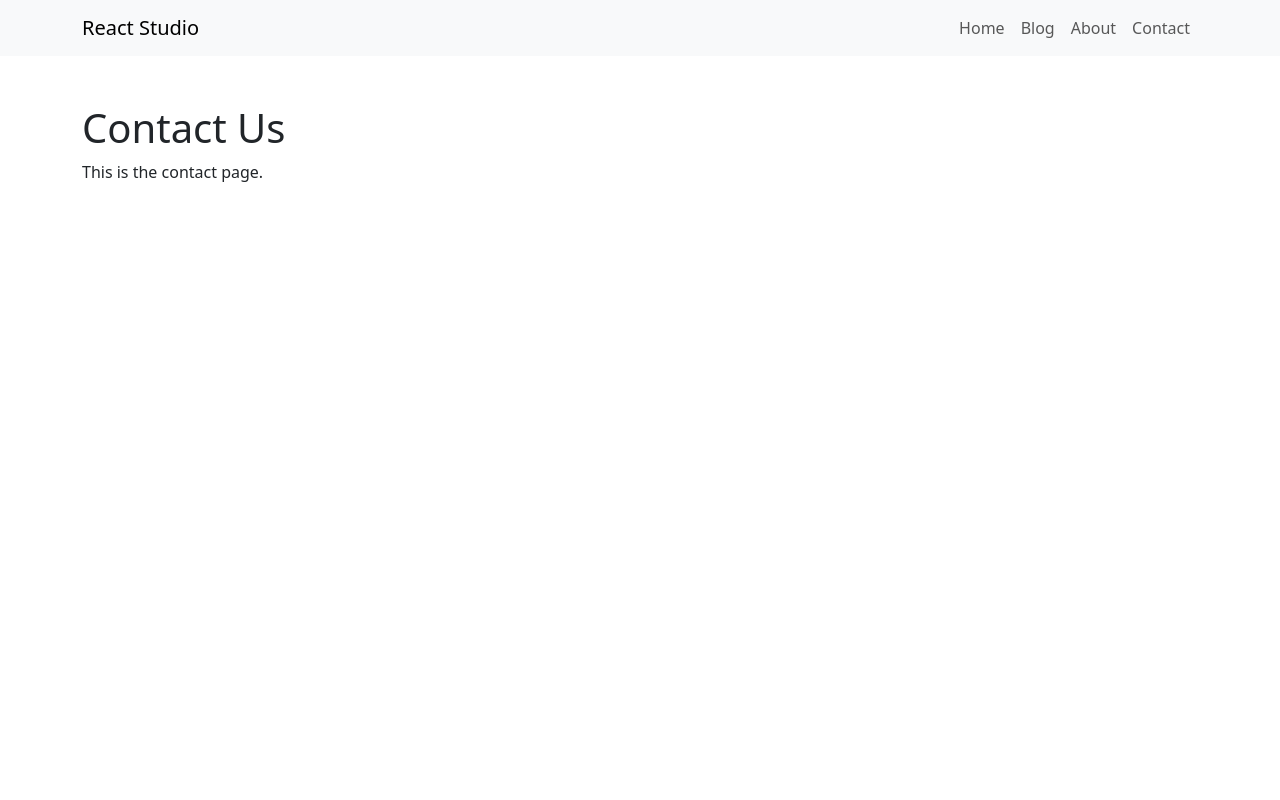
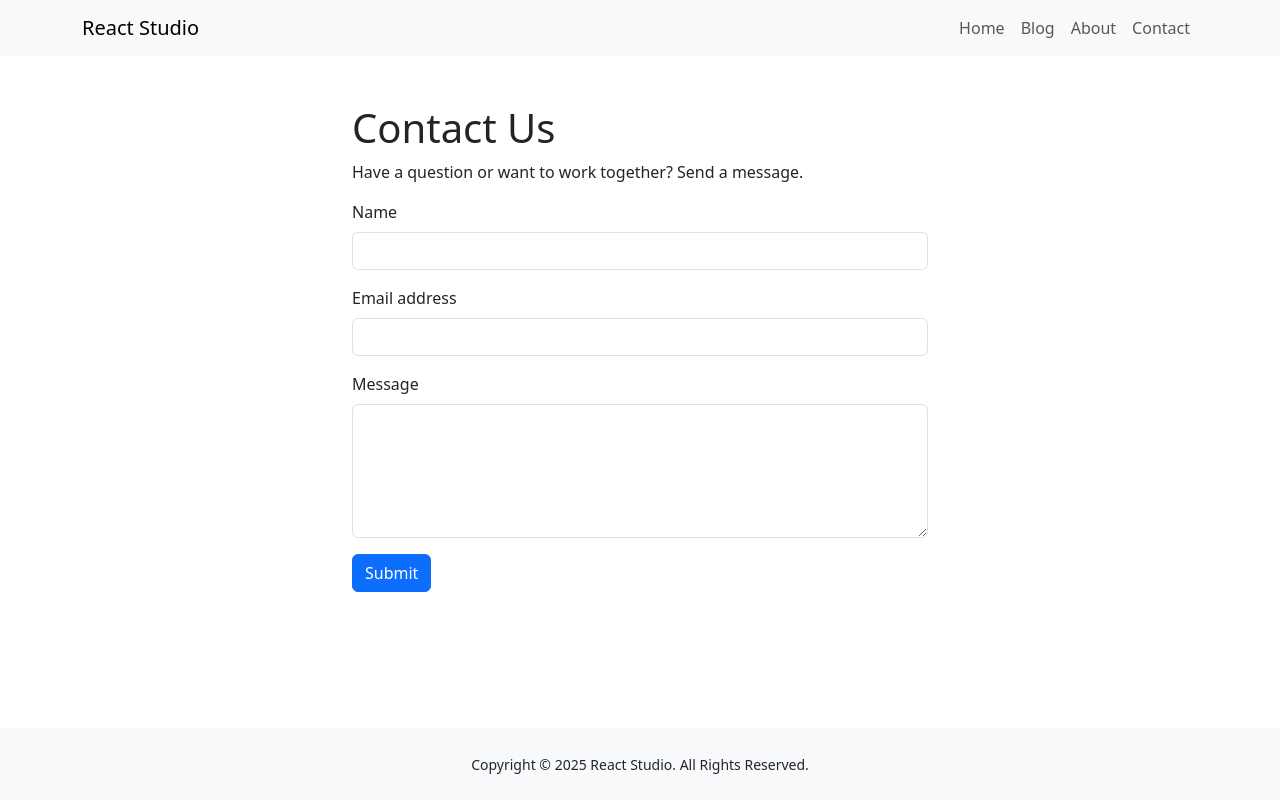
Before and after one commit to 667700996/Mk.2-React-Studio, a Next.js app in the folder react-studio/: page /contact in a window 1280 px wide. Built offline with nearby package versions, Linux system fonts and the light colour scheme.

Commit message:
Add contact form with API route, submission handling, and dynamic footer integration.

```diff
--- /dev/null
+++ b/react-studio/src/app/api/contact/route.ts
@@ -0,0 +1,19 @@
+import { NextResponse } from 'next/server';
+
+export async function POST(request: Request) {
+  try {
+    const body = await request.json();
+    const { name, email, message } = body;
+
+    // In a real app, you'd send an email or save to a database here.
+    console.log('Contact form submission:');
+    console.log('Name:', name);
+    console.log('Email:', email);
+    console.log('Message:', message);
+
+    return NextResponse.json({ message: 'Form submitted successfully.' }, { status: 200 });
+  } catch (error) {
+    console.error('Error processing contact form:', error);
+    return NextResponse.json({ message: 'Error submitting form.' }, { status: 500 });
+  }
+}
--- a/react-studio/src/app/contact/page.tsx
+++ b/react-studio/src/app/contact/page.tsx
@@ -1,13 +1,98 @@
 'use client';
 
-import { Container } from 'react-bootstrap';
+import { useState } from 'react';
+import { Container, Form, Button, Alert } from 'react-bootstrap';
 
 export default function ContactPage() {
+  const [formData, setFormData] = useState({
+    name: '',
+    email: '',
+    message: '',
+  });
+  const [submissionStatus, setSubmissionStatus] = useState<'success' | 'error' | null>(null);
+
+  const handleChange = (e: React.ChangeEvent<HTMLInputElement | HTMLTextAreaElement>) => {
+    const { name, value } = e.target;
+    setFormData((prev) => ({ ...prev, [name]: value }));
+  };
+
+  const handleSubmit = async (e: React.FormEvent<HTMLFormElement>) => {
+    e.preventDefault();
+    setSubmissionStatus(null);
+
+    // NOTE: API route will be created in the next step
+    const response = await fetch('/api/contact', {
+      method: 'POST',
+      headers: {
+        'Content-Type': 'application/json',
+      },
+      body: JSON.stringify(formData),
+    });
+
+    if (response.ok) {
+      setSubmissionStatus('success');
+      setFormData({ name: '', email: '', message: '' }); // Clear form
+    } else {
+      setSubmissionStatus('error');
+    }
+  };
+
   return (
     <main>
-      <Container className="py-5">
+      <Container className="py-5" style={{ maxWidth: '600px' }}>
         <h1>Contact Us</h1>
-        <p>This is the contact page.</p>
+        <p>Have a question or want to work together? Send a message.</p>
+
+        <Form onSubmit={handleSubmit}>
+          <Form.Group className="mb-3" controlId="formName">
+            <Form.Label>Name</Form.Label>
+            <Form.Control
+              type="text"
+              name="name"
+              value={formData.name}
+              onChange={handleChange}
+              required
+            />
+          </Form.Group>
+
+          <Form.Group className="mb-3" controlId="formEmail">
+            <Form.Label>Email address</Form.Label>
+            <Form.Control
+              type="email"
+              name="email"
+              value={formData.email}
+              onChange={handleChange}
+              required
+            />
+          </Form.Group>
+
+          <Form.Group className="mb-3" controlId="formMessage">
+            <Form.Label>Message</Form.Label>
+            <Form.Control
+              as="textarea"
+              name="message"
+              rows={5}
+              value={formData.message}
+              onChange={handleChange}
+              required
+            />
+          </Form.Group>
+
+          <Button variant="primary" type="submit">
+            Submit
+          </Button>
+        </Form>
+
+        {submissionStatus === 'success' && (
+          <Alert variant="success" className="mt-4">
+            Your message has been sent successfully!
+          </Alert>
+        )}
+        {submissionStatus === 'error' && (
+          <Alert variant="danger" className="mt-4">
+            Something went wrong. Please try again later.
+          </Alert>
+        )}
       </Container>
     </main>
   );
--- a/react-studio/src/app/layout.tsx
+++ b/react-studio/src/app/layout.tsx
@@ -2,7 +2,8 @@ import type { Metadata } from "next";
 import { Geist, Geist_Mono } from "next/font/google";
 import "./globals.css";
 import 'bootstrap/dist/css/bootstrap.min.css';
-import AppNavbar from "@/components/Navbar"; // Import the Navbar
+import AppNavbar from "@/components/Navbar";
+import Footer from "@/components/Footer"; // Import the Footer
 
 const geistSans = Geist({
   variable: "--font-geist-sans",
@@ -15,8 +16,8 @@ const geistMono = Geist_Mono({
 });
 
 export const metadata: Metadata = {
-  title: "React Studio", // Changed title
-  description: "A website and blog built with Next.js and React.", // Changed description
+  title: "React Studio",
+  description: "A website and blog built with Next.js and React.",
 };
 
 export default function RootLayout({
@@ -25,10 +26,13 @@ export default function RootLayout({
   children: React.ReactNode;
 }>) {
   return (
-    <html lang="en">
-      <body className={`${geistSans.variable} ${geistMono.variable}`}>
-        <AppNavbar /> {/* Add the Navbar */}
-        {children}
+    <html lang="en" className="h-100">
+      <body className={`${geistSans.variable} ${geistMono.variable} d-flex flex-column h-100`}>
+        <AppNavbar />
+        <div style={{ flex: "1 0 auto" }}>
+          {children}
+        </div>
+        <Footer />
       </body>
     </html>
   );
```
